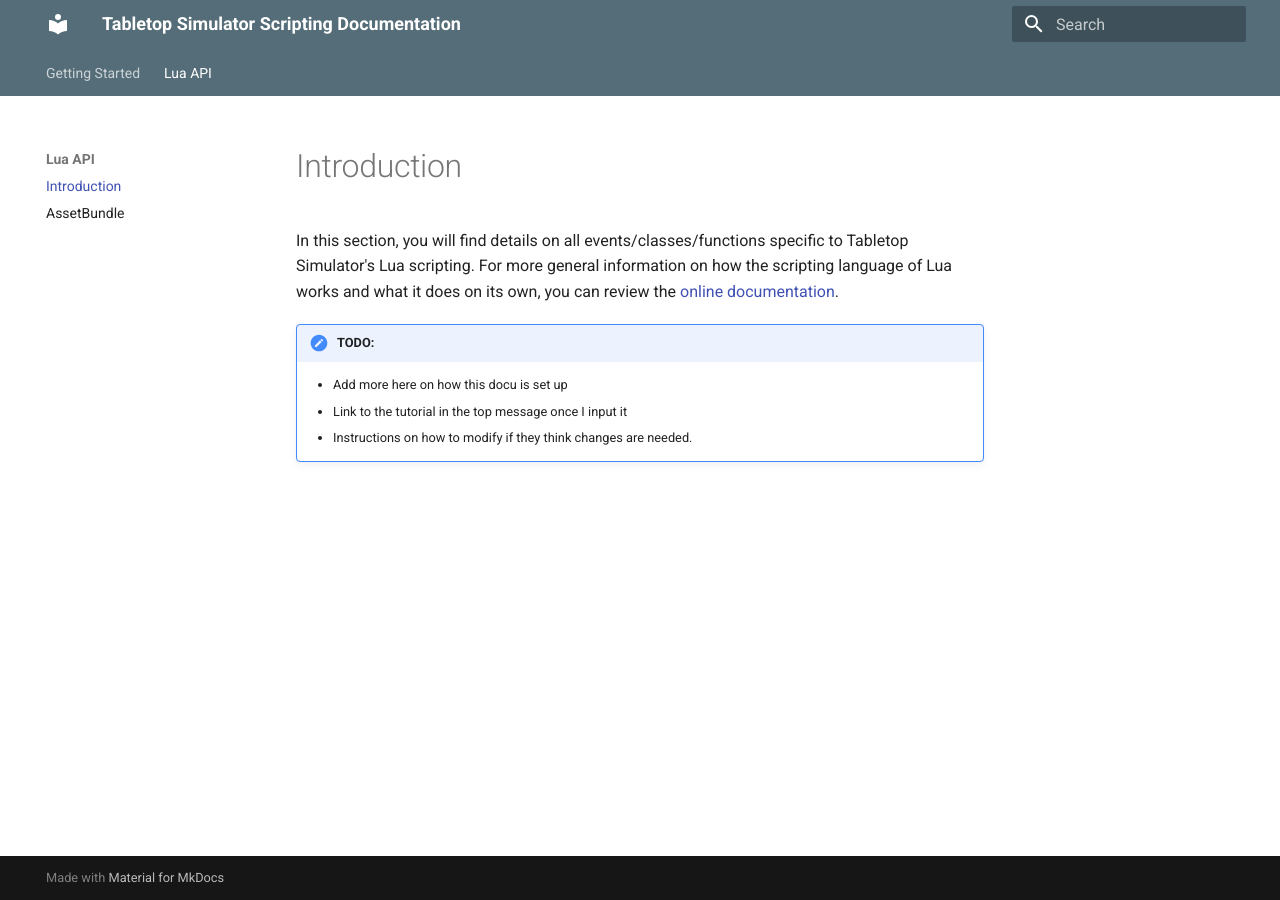
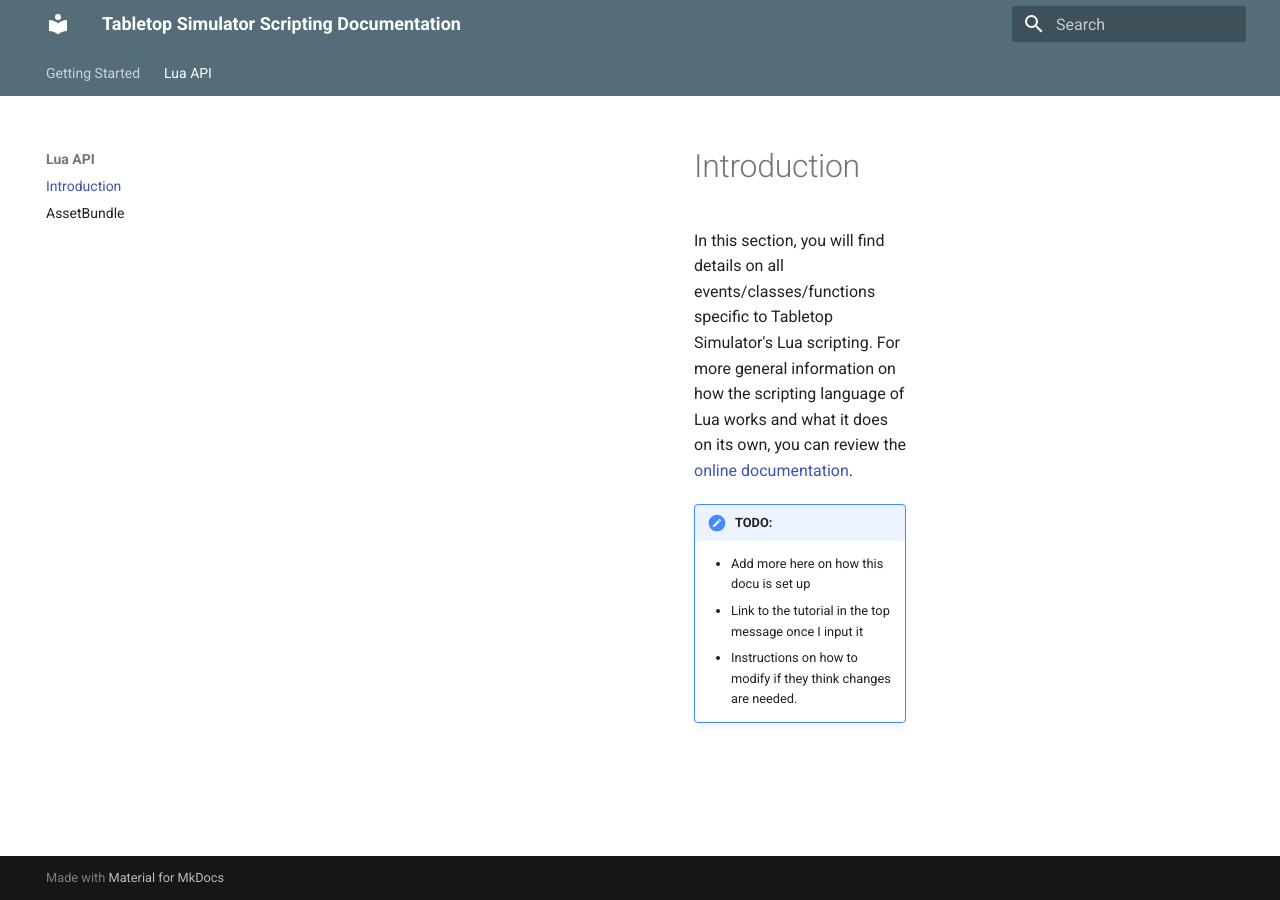
Before and after one commit to MisterStump/TTS-Scripting-Doc, an MkDocs documentation site: the page built from docs/luaapi.md, in a window 1280 px wide. Built offline with MkDocs 1.6.1 and Material for MkDocs 9.7.7, drawn with Linux system fonts in a browser that asks for light colours; old or Windows-style settings are respelled for this version of MkDocs.

Commit message:
Custom CSS working

```diff
--- a/mkdocs.yml
+++ b/mkdocs.yml
@@ -6,6 +6,8 @@
     accent: 'red'
   feature:
     tabs: true
+extra_css:
+  - css/base.css
 markdown_extensions:
   - admonition
   - codehilite
```
Also changed, not shown: docs/css/base.css (renamed from docs/extra.css), 1 other file.
